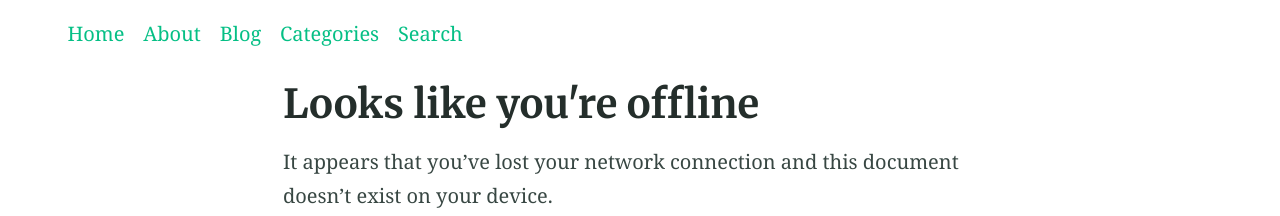
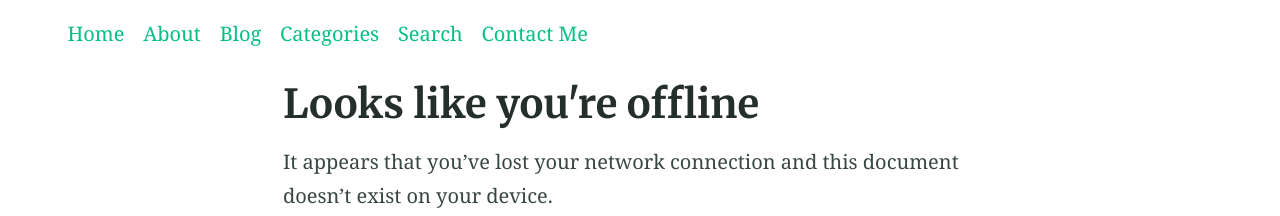
Before and after one commit to aka-Kush/aka-Kush.github.io, a Jekyll site: the page built from offline.md, in a window 1280 px wide. Shown: the top 216 px of the page. Built offline with Jekyll 4.4.1, drawn with Linux system fonts in a browser that asks for light colours; our own code applies the rules of GitHub Pages for plain Markdown files.

Commit message:
Update _config.yml

```diff
--- a/_config.yml
+++ b/_config.yml
@@ -84,6 +84,8 @@ navigation_header:
   url: "/categories/"
 - title: Search
   url: "/search/"
+- title: Contact Me
+  url: "/contact/"
 navigation_footer:
 - title: Created by Shivansh Kush
   url: https://github.com/aka-Kush
```
